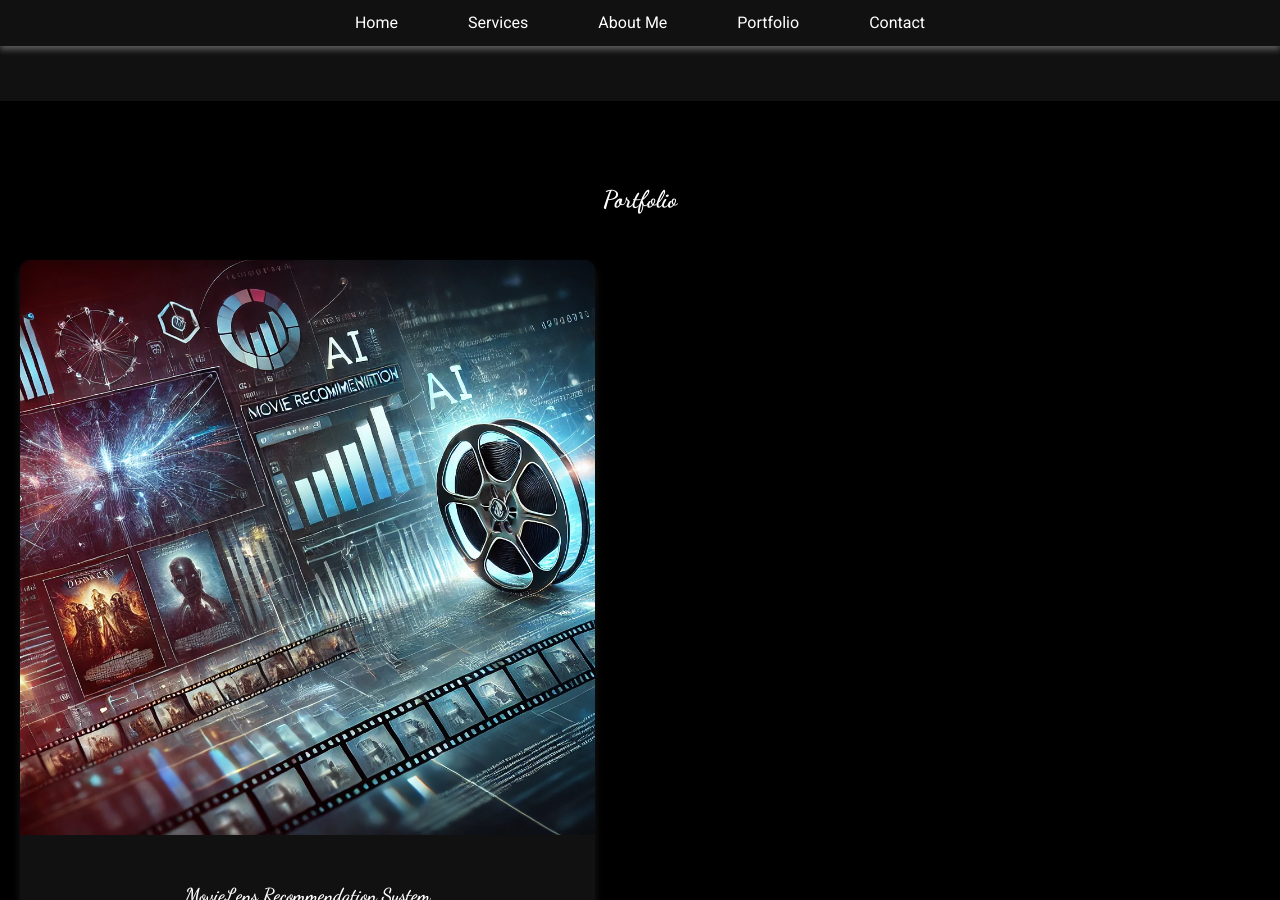
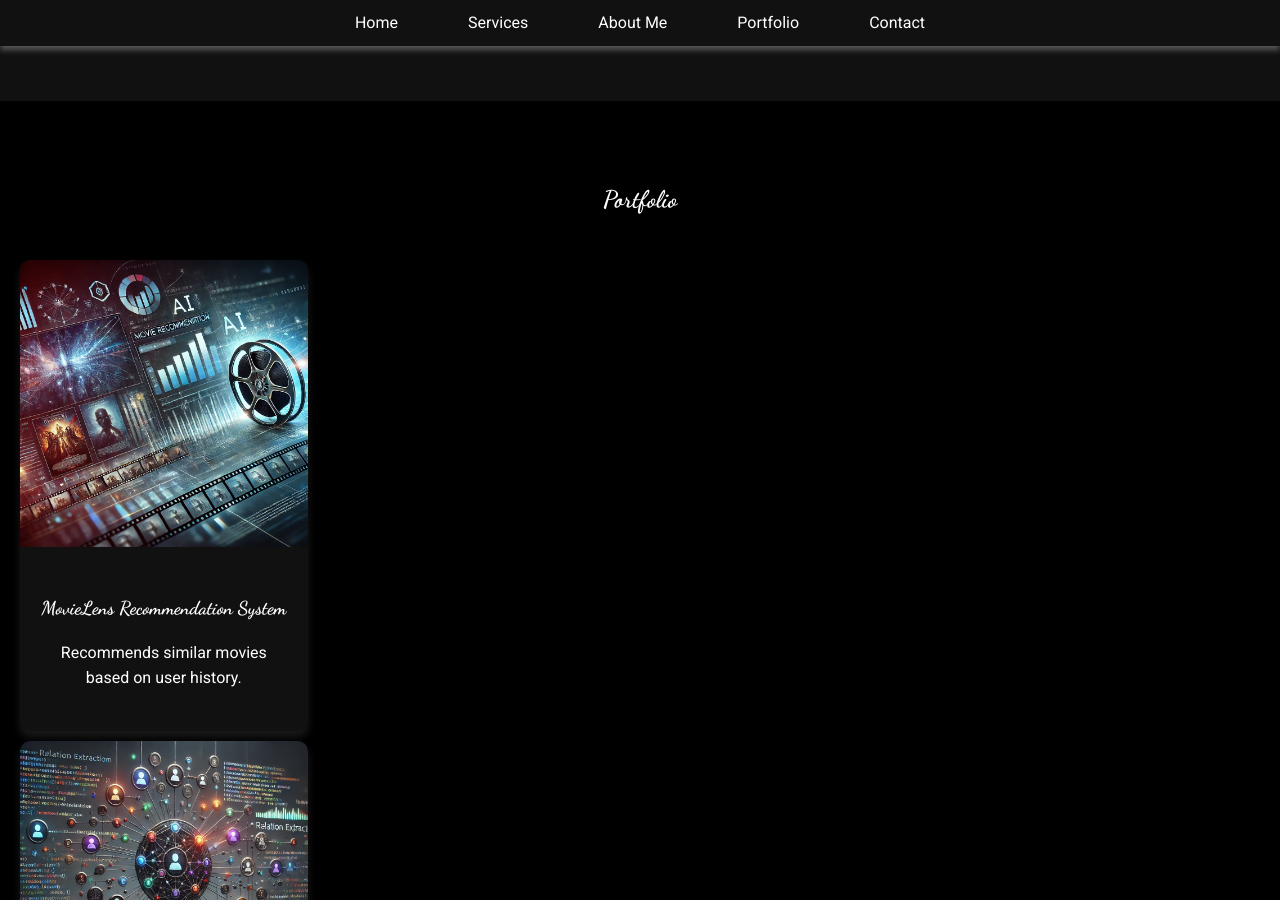
Before and after one commit to arshadsm/arshadsm.github.io, a Jekyll site: the page built from index.md, in a window 1280 px wide and 900 px high, scrolled down 2097 px. Built offline with Jekyll 4.4.1, drawn with Linux system fonts in a browser that asks for light colours.

Commit message:
Update styles.css

```diff
--- a/styles/styles.css
+++ b/styles/styles.css
@@ -124,8 +124,8 @@
 }
 
 .portfolio-item {
-  width: calc(48% - 20px);
-  margin-bottom: 20px;
+  width: calc(24% - 10px); /* Adjusted width to make it half of the original width */
+  margin-bottom: 10px; /* Adjusted margin to maintain spacing */
   border-radius: 10px;
   overflow: hidden;
   background-color: #111111; /* Slightly lighter black */
```
